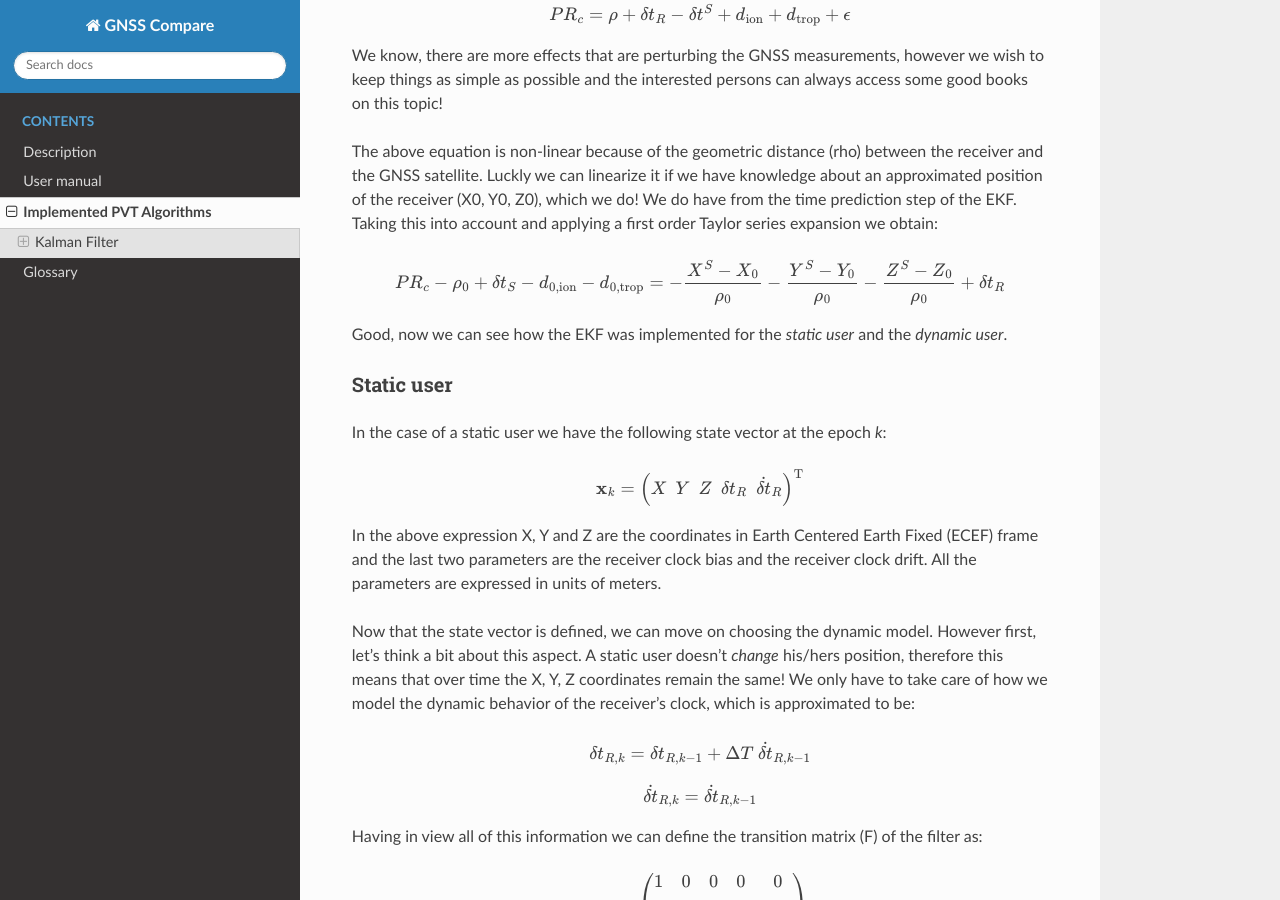
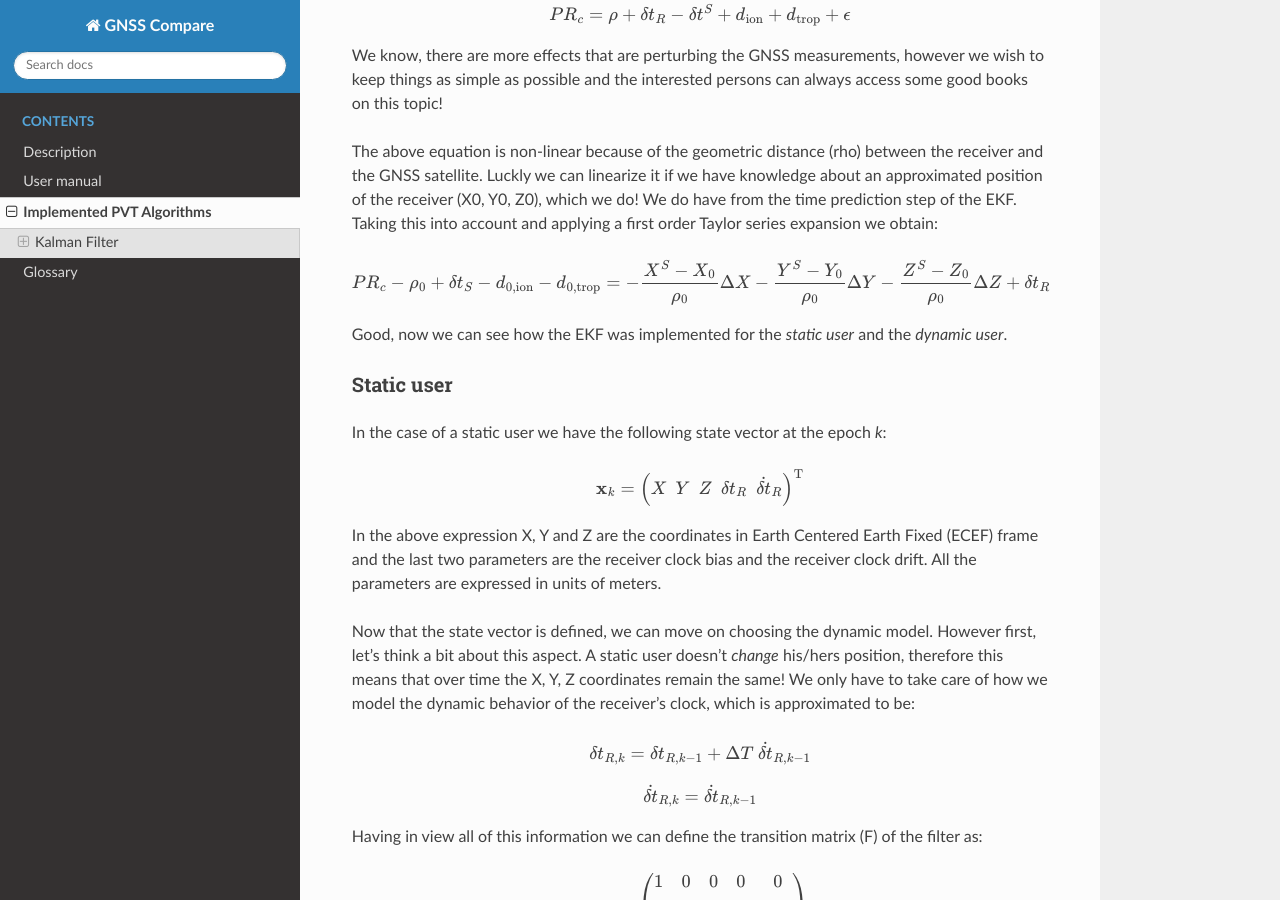
Before and after one commit to TheGalfins/GNSS_Compare, a Sphinx documentation site: the page built from docs/implemented_algorithms.rst, in a window 1280 px wide and 900 px high, scrolled down 1383 px. Built offline with Sphinx 7.4.7 and the Read the Docs theme 2.0.0, drawn with Linux system fonts in a browser that asks for light colours.

Commit message:
Added the deltas in the PR equations

```diff
--- a/docs/implemented_algorithms.rst
+++ b/docs/implemented_algorithms.rst
@@ -70,7 +70,7 @@ linearize it if we have knowledge about an approximated position of the receiver
 step of the EKF. Taking this into account and applying a first order Taylor series expansion we obtain:
 
 .. math::
-  PR_c - \rho_0 + \delta t_S - d_{0,\text{ion}} - d_{0,\text{trop}} = -\frac{X^S-X_0}{\rho_0}-\frac{Y^S-Y_0}{\rho_0}-\frac{Z^S-Z_0}{\rho_0}+\delta t_R
+  PR_c - \rho_0 + \delta t_S - d_{0,\text{ion}} - d_{0,\text{trop}} = -\frac{X^S-X_0}{\rho_0}\Delta X-\frac{Y^S-Y_0}{\rho_0}\Delta Y-\frac{Z^S-Z_0}{\rho_0}\Delta Z+\delta t_R
 
 
 Good, now we can see how the EKF was implemented for the *static user* and the *dynamic user*.
```
